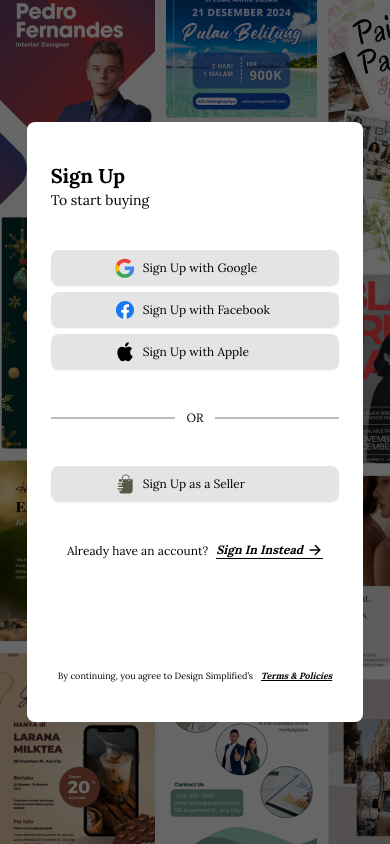
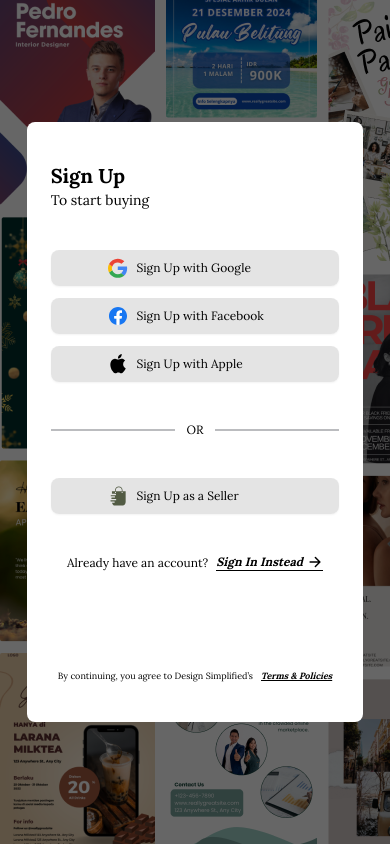
Before and after one commit to Design-Simplified/FE, a Next.js app: page /sign-up in a window 390 px wide. Built offline with nearby package versions, Linux system fonts and the light colour scheme; no server answers.

Commit message:
fix: more responsive on mobile sign up

```diff
--- a/src/app/(auth)/sign-up/page.tsx
+++ b/src/app/(auth)/sign-up/page.tsx
@@ -39,14 +39,14 @@
 								To start buying
 							</Typography>
 						</div>
-            <div className="signupButton flex flex-col items-start justify-start gap-1.5 w-full">
+						<div className="signupButton flex flex-col items-start justify-start gap-3 w-full">
 							{buttonVariant
 								.filter((variant) => variant !== "user")
 								.map((variant: keyof typeof buttonVariantObject) => (
 									<Button
 										key={variant}
 										variant="grey"
-                    className="flex items-center justify-start w-full px-[64px]"
+										className="flex items-center justify-start w-full px-[10%] min-[357px]:px-[20%] min-[500px]:px-[29%] "
 									>
 										<div className="flex justify-center items-center w-fit flex-row gap-2">
 											<NextImage
@@ -73,7 +73,7 @@
 						</div>
 						<Button
 							variant="grey"
-              className="flex items-center justify-start w-full px-[64px]"
+							className="flex items-center justify-start w-full px-[10%] min-[357px]:px-[20%] min-[500px]:px-[29%]"
 						>
 							<div className="flex justify-center items-center w-fit flex-row gap-2">
 								<NextImage
```
Lines whose indentation alone changed are shown as unchanged.
